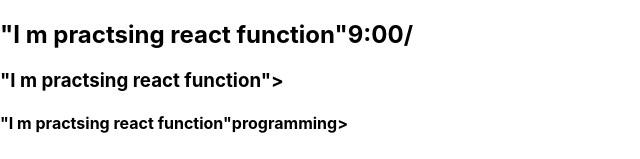
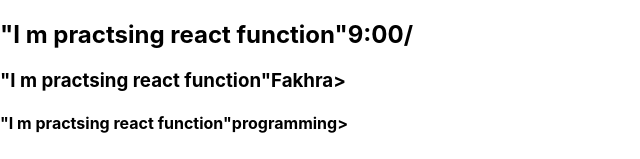
Before and after one commit to seekersforseekers/react_app_lecture3_bootcamp, a React (Create React App) app: page / in a window 1280 px wide. Shown: the part 122-281 px from the top of the page, without its empty margins (0-640 px from the left). Built offline with nearby package versions, Linux system fonts and the light colour scheme.

Commit message:
Update App.js

```diff
--- a/src/App.js
+++ b/src/App.js
@@ -14,7 +14,7 @@
     return  (
         <div ClassName="App">
         <Dinner dishName="chikenkraahi" sweetdish="kheer"/>
-        <Holder time="9:00" date="10th june" subject="programming"/>
+        <Holder time="9:00" name="Fakhra" subject="programming"/>
         </div>
     );
 }
```
